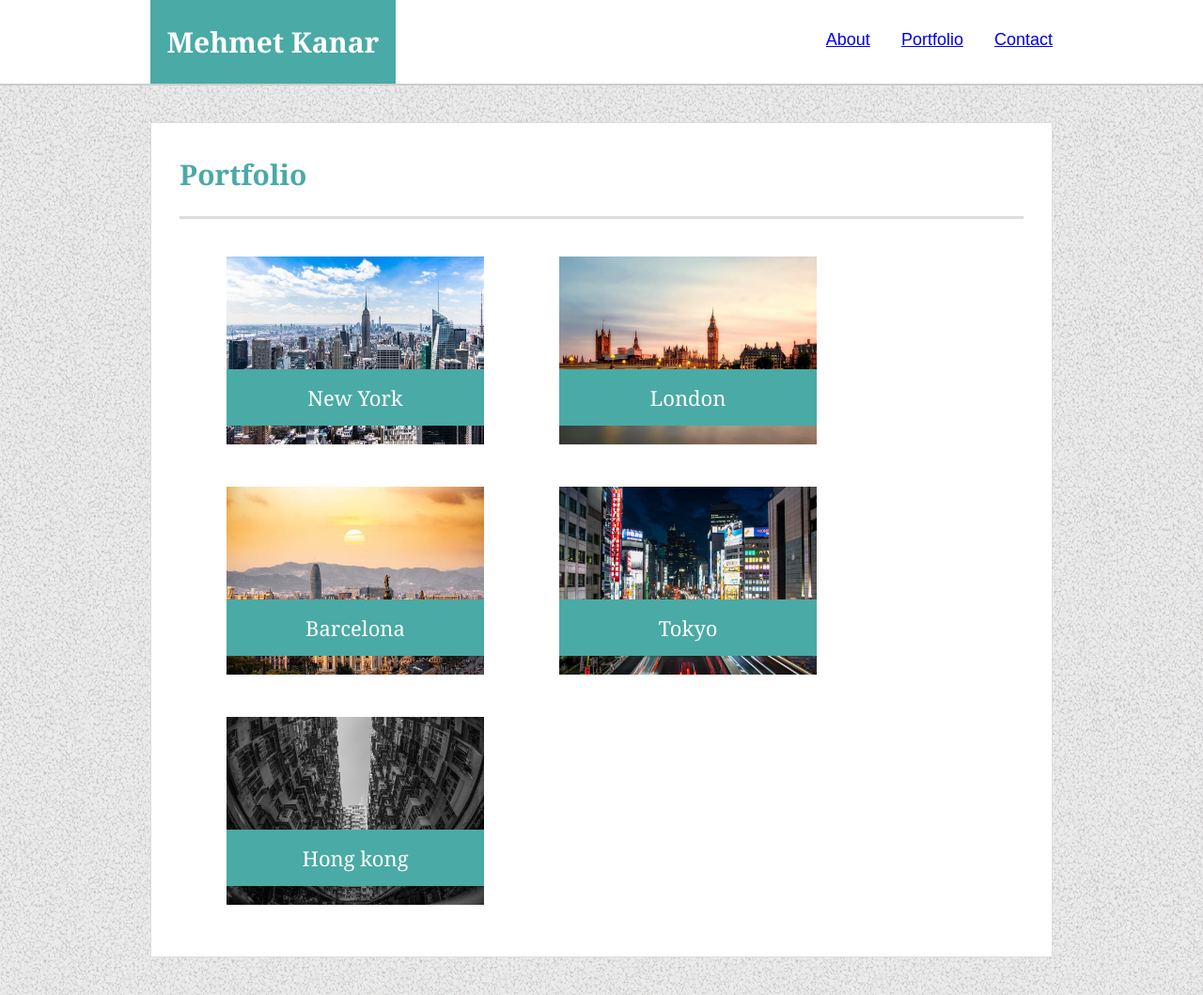
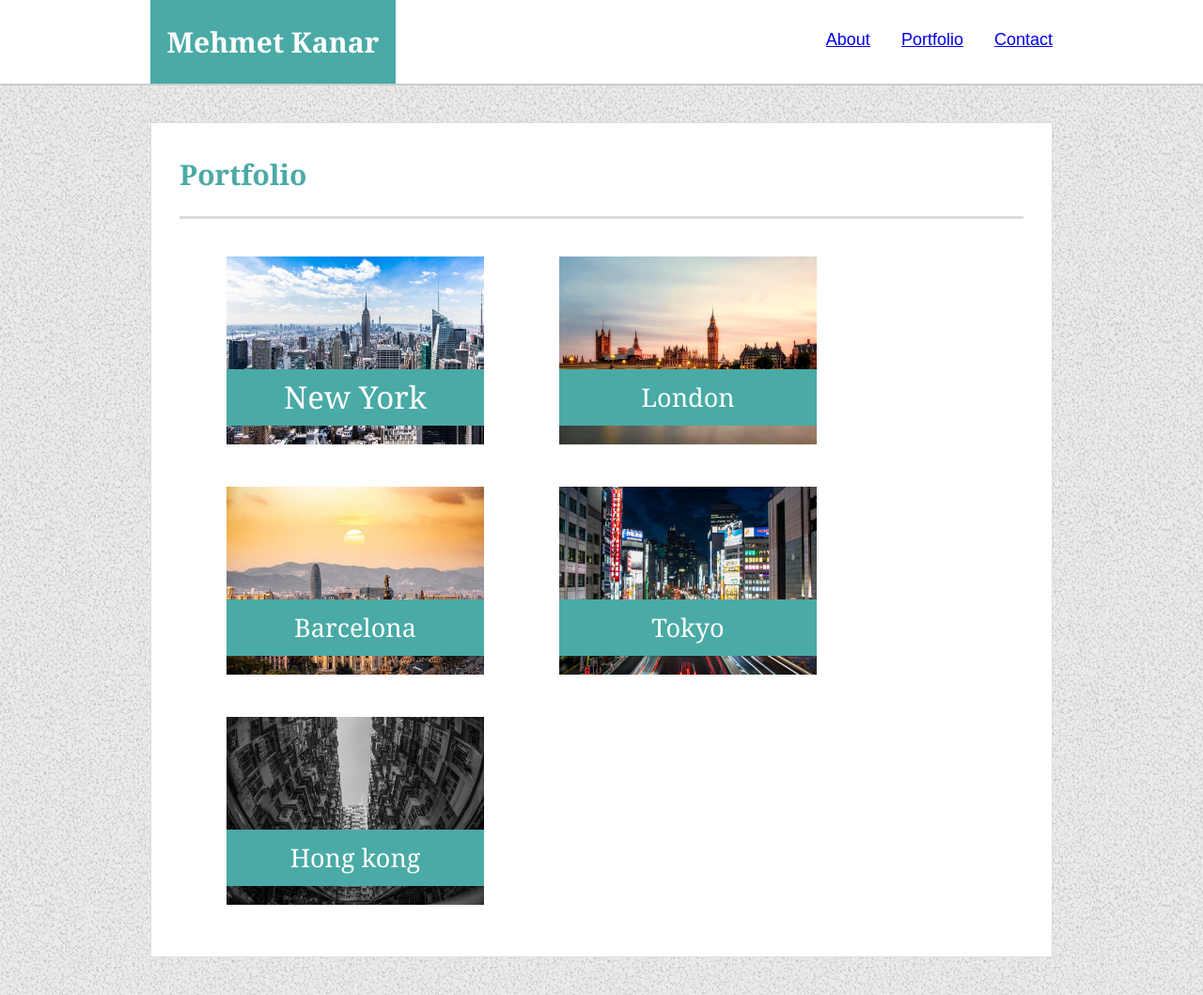
Before and after one commit to kanarmeh/Basic-Portfolio, a plain HTML site: page portfolio.html in a window 1280 px wide. Shown: the top 1059 px of the page at 94% size. Drawn offline with Linux system fonts and the light colour scheme.

Commit message:
finaldone

```diff
--- a/assets/css/style.css
+++ b/assets/css/style.css
@@ -43,11 +43,12 @@ background: url("../images/gravel/gravel.png");
     text-decoration: none;
     background: #4aaaa5;}
 
-  h1,h2,p {margin-bottom: 20px;}
+  p {margin-bottom: 20px;}
 
   h1,h2 {
     font-family: Georgia, Times, "Times New Roman", serif;
     font-weight: 700;
+    margin-bottom: 20px;
     color: #4aaaa5;}
 
   h1 {padding-bottom: 20px;
@@ -55,7 +56,11 @@ background: url("../images/gravel/gravel.png");
     line-height: 49px;
     border-bottom: 3px solid #ddd;}
 
-  h2 {    font-size: 22px;}
+  h2 {padding-bottom: 20px;
+    margin-bottom: 15px;
+    line-height: 22px;
+    border-bottom: 2px solid #eee;  }
+
 
   #masthead {
     position: fixed;
@@ -86,11 +91,6 @@ background: url("../images/gravel/gravel.png");
     text-align: center;
     background: #666;
     border-top: 8px solid #4aaaa5;}
-
-  h2 {padding-bottom: 20px;
-    margin-bottom: 15px;
-    line-height: 22px;
-    border-bottom: 2px solid #eee;  }
 
   main {padding-top: 130px;}
 
--- a/portfolio.html
+++ b/portfolio.html
@@ -30,7 +30,7 @@
       <h1>Portfolio</h1>
 
       <div class="work" style="float: left; display: block;
-      margin-left: 50px;" >
+      margin-left: 50px; font-size: 22px" >
         <img src="assets/images/newyork.jpeg" alt="newyork">
 
         <h2>New York</h2>
```
Also changed, not shown: index.html (+1 -1 lines), assets/images/1.jpg (deleted), assets/images/2.jpg (deleted), assets/images/5.jpg (deleted), assets/images/7.jpg (deleted), assets/images/9.jpg (deleted). Lines whose indentation alone changed are shown as unchanged.
